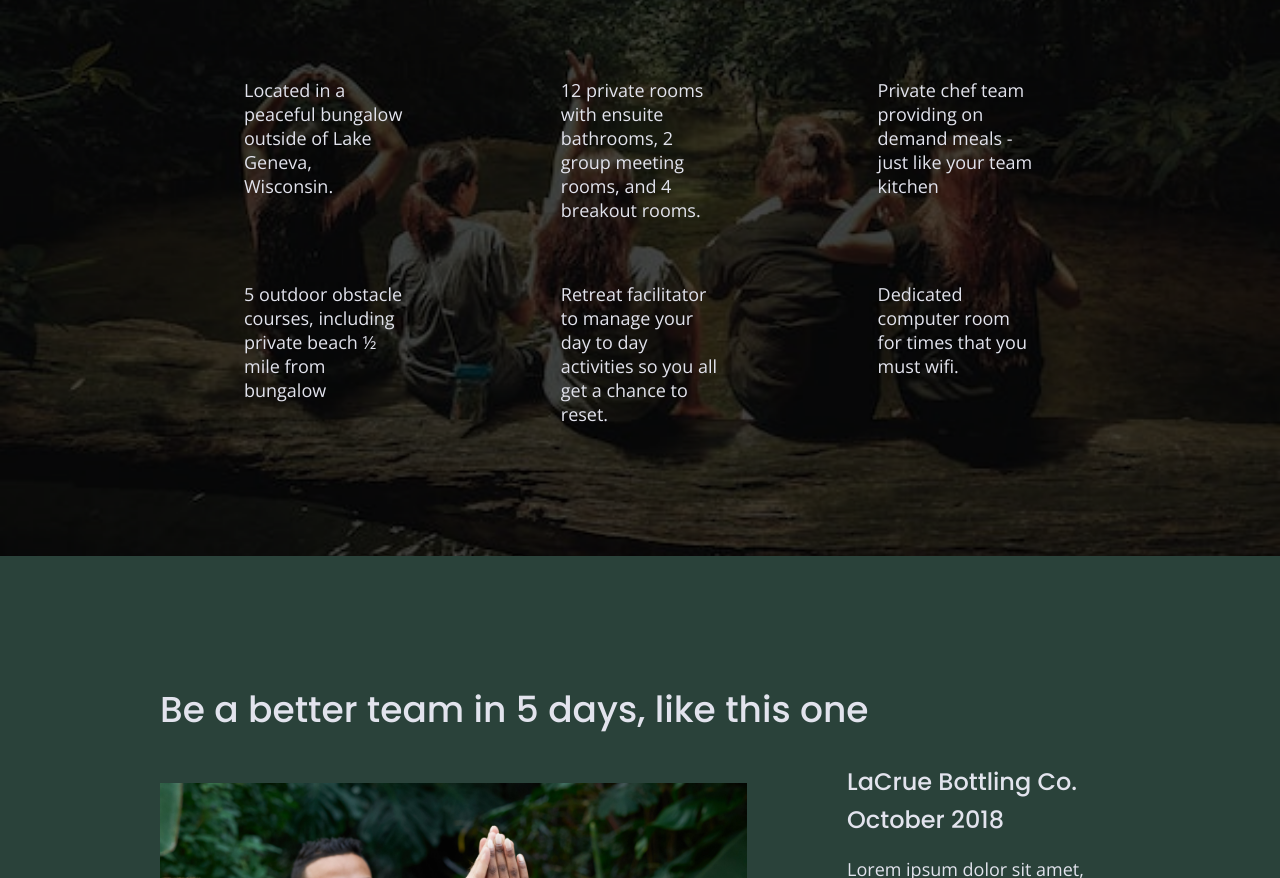
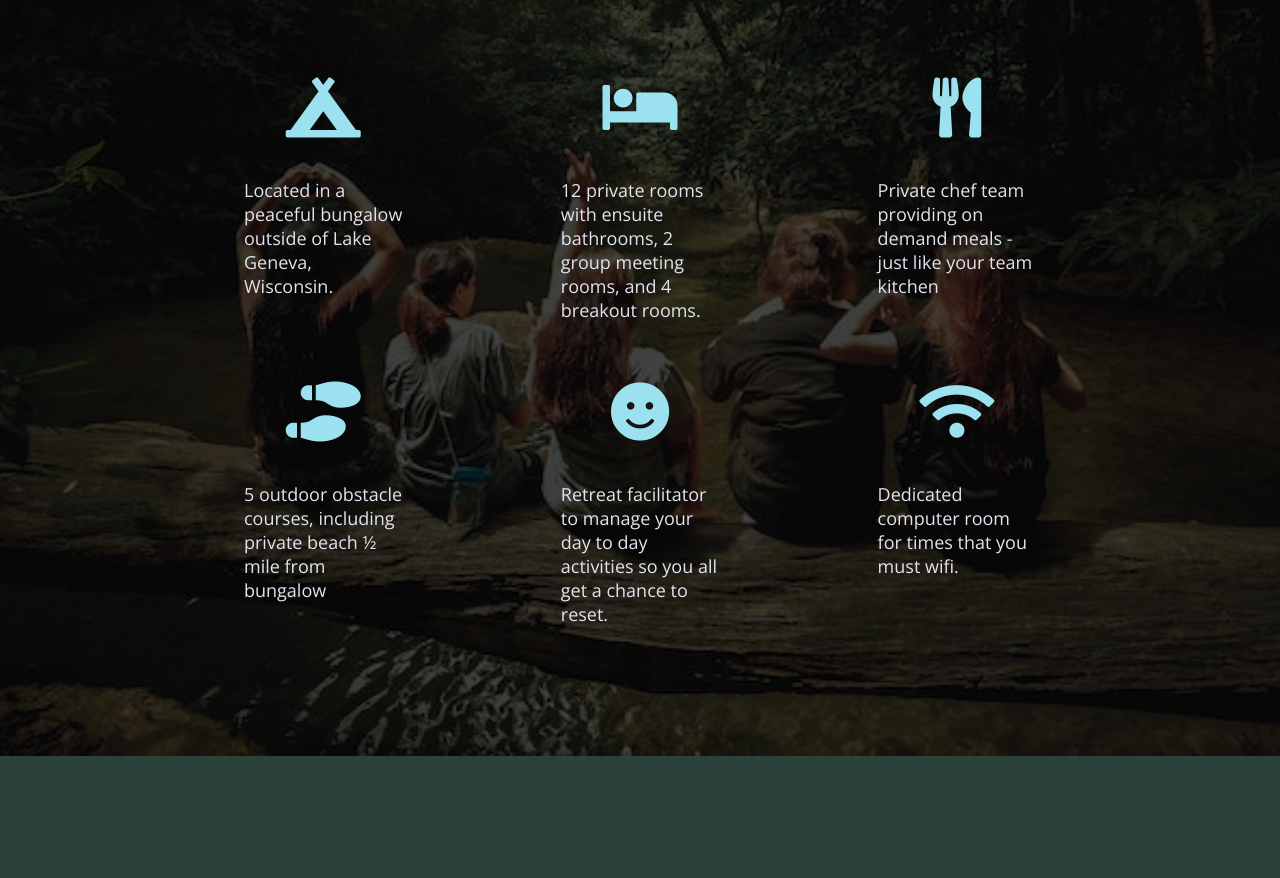
Before and after one commit to condela8/reposive-website-project, a website: page index.html in a window 1280 px wide. Shown: the part 1072-1950 px from the top of the page. Drawn offline with nearby package versions, Linux system fonts and the light colour scheme.

Commit message:
Adding feature icons

```diff
--- a/css/main.css
+++ b/css/main.css
@@ -258,6 +258,14 @@ textarea {
    .features .fontawesome-icon{
       font-size: 3.75rem;
    }
+   .features i {
+      margin-bottom: 40px;
+      color: #9ce1f0;
+  }
+  .fa-wifi {
+      color: #9ce1f0;
+    }
+
    .reviews{
     display: flex;
     justify-content: center;
--- a/index.html
+++ b/index.html
@@ -19,6 +19,11 @@
   <link rel="stylesheet" href="css/normalize.css">
   <link rel="stylesheet" href="css/main.css">
 
+  <!-- FontAwesome CDN version 5.5 -->
+<link rel="stylesheet" href="https://use.fontawesome.com/releases/v5.5.0/css/all.css"
+      integrity="sha384-B4dIYHKNBt8Bc12p+WXckhzcICo0wtJAoU8YZTY5qE0Id1GSseTk6S+L3BlXeVIU"
+      crossorigin="anonymous">
+
   <meta name="theme-color" content="#fafafa">
   <!-- Google Fonts -->
   <link href="https://fonts.googleapis.com/css?family=Open+Sans:400,700|Poppins:500,700" rel="stylesheet">
@@ -26,7 +31,7 @@
 
 <body>
 
-  <!-- Add your site or application content here -->
+  <!--Application content -->
   <header>
     <div class="content-wrapper">
       <figure>
@@ -72,36 +77,48 @@
         <h2>Have the work week you always dreamed of — without the bad wifi.</h2>
         <div class="features-items">
         <article>
-          <p class="fontawesome-icon"></p>
+          <p class="fontawesome-icon">
+            <i class="fas fa-campground"></i>
+          </p>
           <p class="features-item-description">Located in a peaceful bungalow
             outside of Lake Geneva, Wisconsin.</p>
         </article>
         <article>
-          <p class="fontawesome-icon"></p>
+          <p class="fontawesome-icon">
+            <i class="fas fa-bed"></i>
+          </p>
           <p class="features-item-description">
             12 private rooms with ensuite bathrooms, 2 group meeting rooms, and 4 breakout rooms.
           </p>
         </article>
         <article>
-          <p class="fontawesome-icon"></p>
+          <p class="fontawesome-icon">
+            <i class="fas fa-utensils"></i>
+          </p>
           <p class="features-item-description">
             Private chef team providing on demand meals - just like your team kitchen
             </p>
         </article>
         <article>
-          <p class="fontawesome-icon"></p>
+          <p class="fontawesome-icon">
+            <i class="fas fa-shoe-prints"></i>
+          </p>
           <p class="features-item-description">
               5 outdoor obstacle courses, including private beach ½ mile from bungalow
           </p>
         </article>
         <article>
-          <p class="fontawesome-icon"></p>
+          <p class="fontawesome-icon">
+            <i class="fas fa-smile"></i>
+          </p>
           <p class="features-item-description">
             Retreat facilitator to manage your day to day activities so you all get a chance to reset.
             </p>
         </article>
         <article>
-          <p class="fontawesome-icon"></p>
+          <p class="fontawesome-icon">
+            <i class="fas fa-wifi"></i>
+          </p>
           <p class="features-item-description">
             Dedicated computer room for times that you must wifi.
             </p>
```
Also changed, not shown: about/index.html (+6 -1 lines), faq/index.html (+6 -1 lines).
